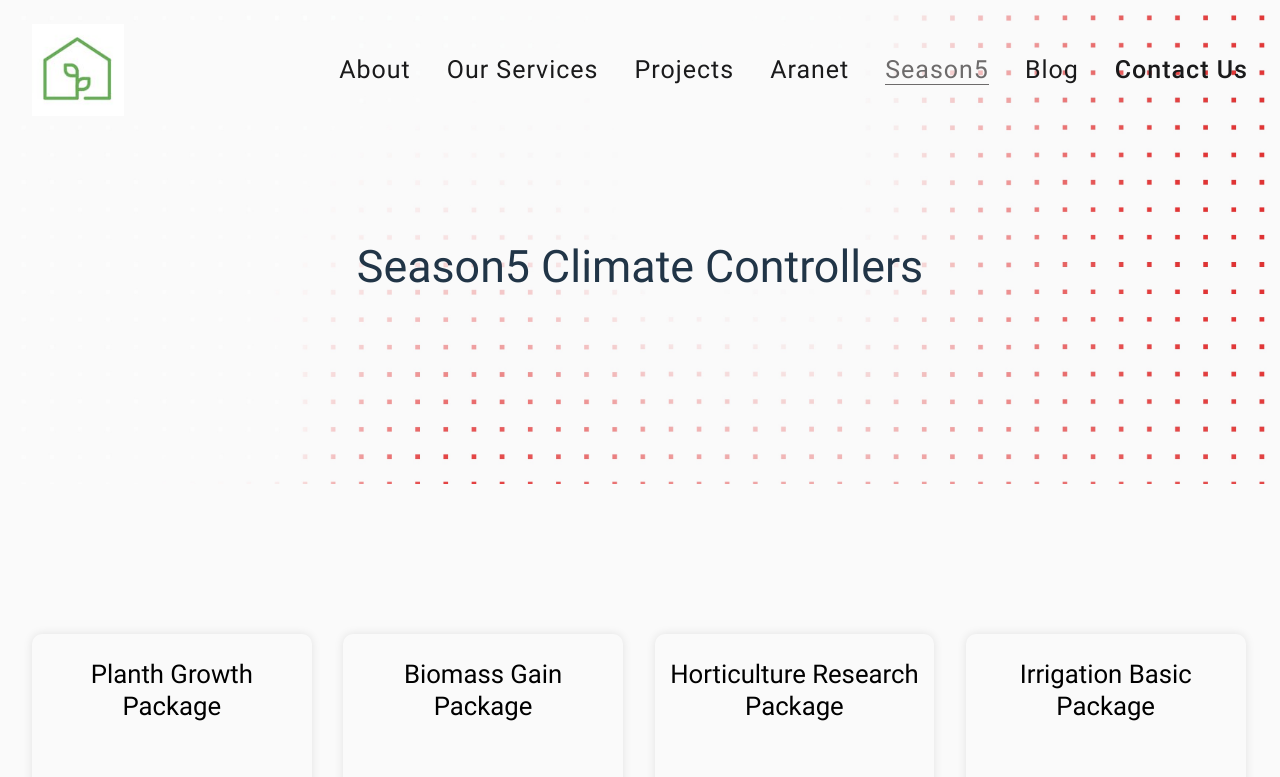
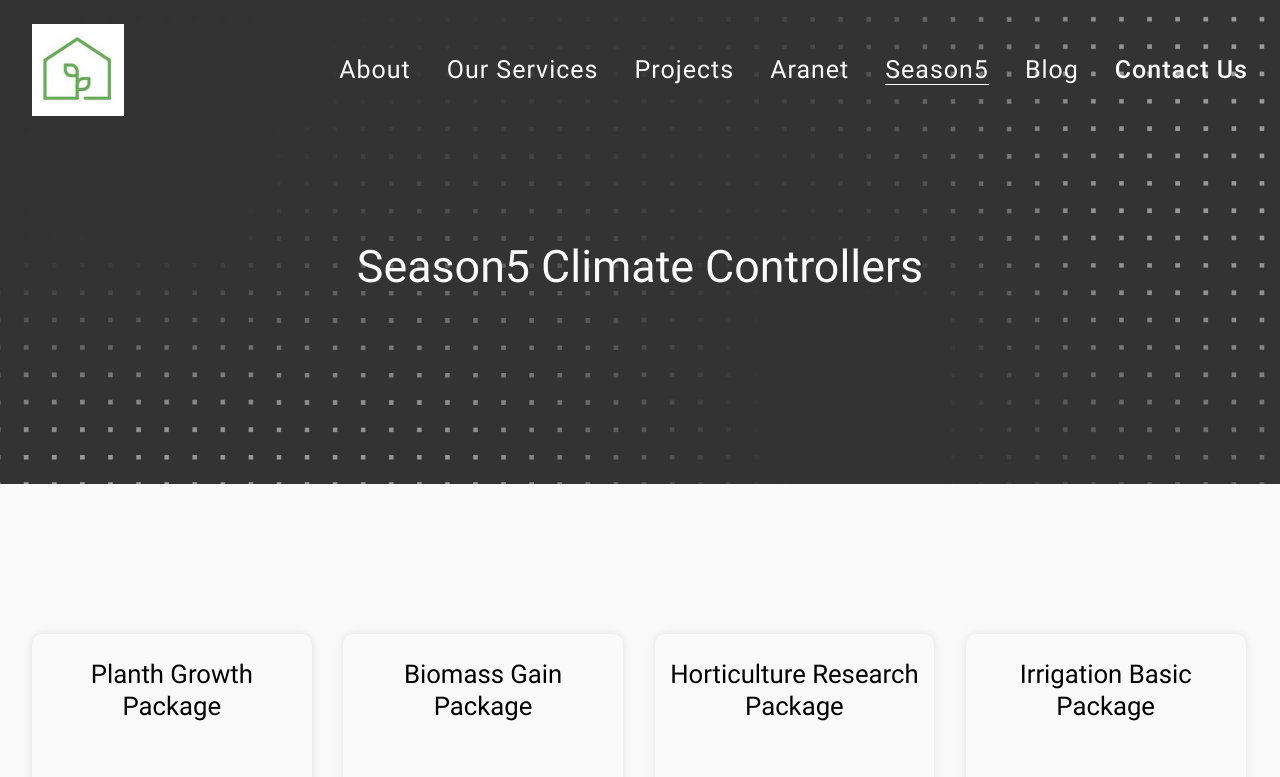
Before and after one commit to LevonSS/seasonFive, a React (Vite) app: page /season in a window 1280 px wide. Shown: the top 777 px of the page. Built offline with nearby package versions, Linux system fonts and the light colour scheme.

Commit message:
add menu color dynamically

```diff
--- a/src/App.css
+++ b/src/App.css
@@ -1,4 +1,4 @@
 #root {
   margin: 0 auto;
-  background-color: #fafafa;
+  background-color: var(--background-color-white);
 }
--- a/src/App.tsx
+++ b/src/App.tsx
@@ -28,7 +28,10 @@
             <Route
               path="season"
               element={
-                <Packages headline="Season5 Climate Controllers">
+                <Packages
+                  headline="Season5 Climate Controllers"
+                  type="seasonFive"
+                >
                   <PackagesAndKits />
                 </Packages>
               }
@@ -36,7 +39,7 @@
             <Route
               path="packages"
               element={
-                <Packages headline="Aranet Packages and Kits">
+                <Packages headline="Aranet Packages and Kits" type="aranet">
                   <PackagesAndKits />
                 </Packages>
               }
--- a/src/components/gallery/Gallery.module.scss
+++ b/src/components/gallery/Gallery.module.scss
@@ -6,7 +6,7 @@
   grid-template-columns: repeat(auto-fit, minmax(300px, 1fr));
 
   .gallery {
-    background-color: #fafafa;
+    background-color: var(--background-color-white);
     grid-column: full-start / full-end;
     display: grid;
     grid-template: repeat(7, 5vw) / repeat(8, 1fr);
--- a/src/components/header/headerMenu/HeaderMenu.module.scss
+++ b/src/components/header/headerMenu/HeaderMenu.module.scss
@@ -187,7 +187,13 @@
     max-width: 44rem;
   }
 
-  &__item {
+  &.white {
+    & .item {
+      color: var(--background-color-white);
+    }
+  }
+
+  & .item {
     cursor: pointer;
     position: relative;
     font-size: var(--middle-font-size);
@@ -218,7 +224,7 @@
       transition: all 0.2s;
     }
   }
-  &__item:hover {
+  & .item:hover {
     color: #6d6b6b;
 
     @include global.respond(tab) {
--- a/src/components/header/headerMenu/HeaderMenu.tsx
+++ b/src/components/header/headerMenu/HeaderMenu.tsx
@@ -1,4 +1,4 @@
-import { NavLink } from "react-router";
+import { NavLink, useLocation } from "react-router";
 import styles from "./HeaderMenu.module.scss";
 
 interface Props {
@@ -14,6 +14,9 @@
   onContactOpen,
   onShowMobileMenu,
 }: Props) => {
+  const { pathname } = useLocation();
+  console.log("params ", pathname);
+
   return (
     <>
       <nav
@@ -29,23 +32,27 @@
         >
           <span>&nbsp;</span>
         </div>
-        <ul className={styles.headermenu}>
+        <ul
+          className={`${styles.headermenu} ${
+            pathname === "/season" ? styles["white"] : ""
+          }`}
+        >
           <NavLink
-            className={styles.headermenu__item}
+            className={styles.item}
             to="/about"
             onClick={() => onShowMobileMenu(() => false)}
           >
             About
           </NavLink>
           <NavLink
-            className={styles.headermenu__item}
+            className={styles.item}
             to="/services"
             onClick={() => onShowMobileMenu(() => false)}
           >
             Our Services
           </NavLink>
           <NavLink
-            className={styles.headermenu__item}
+            className={styles.item}
             to="/projects"
             onClick={() => onShowMobileMenu(() => false)}
           >
@@ -53,7 +60,7 @@
           </NavLink>
           <NavLink
             title="Aranet Wireless Sensors"
-            className={styles.headermenu__item}
+            className={styles.item}
             to="/packages"
             onClick={() => onShowMobileMenu(() => false)}
           >
@@ -61,7 +68,7 @@
           </NavLink>
           <NavLink
             title="Season5 Climate Computer"
-            className={styles.headermenu__item}
+            className={styles.item}
             to="/season"
             onClick={() => onShowMobileMenu(() => false)}
           >
@@ -69,14 +76,14 @@
           </NavLink>
           <NavLink
             title="Season5 Climate Computer"
-            className={styles.headermenu__item}
+            className={styles.item}
             to="/blog"
             onClick={() => onShowMobileMenu(() => false)}
           >
             Blog
           </NavLink>
           <a
-            className={styles.headermenu__item}
+            className={styles.item}
             onClick={() => {
               onContactOpen();
             }}
--- a/src/components/section/Section.module.scss
+++ b/src/components/section/Section.module.scss
@@ -3,14 +3,7 @@
 .sectionBox {
   &__yellow {
     background-color: #69ac59;
-    // background-image: url('../../assets/greenhouse.jpg');
-    // background-size: cover;
-    // background-repeat: no-repeat;
     padding: 30vh 20vw 20vh;
-
-    // & h1 {
-    //   padding-bottom: 3rem;
-    // }
 
     @include global.respond(md) {
       padding: 28vh 10vw 20vh;
@@ -157,6 +150,15 @@
     padding: 30vh 20vw 20vh;
   }
 
+  &.seasonFive {
+    background-image: url(../../assets/images/SeasonFive.jpg);
+    background-size: cover;
+    padding: 30vh 20vw 20vh;
+    h1 {
+      color: var(--background-color-white);
+    }
+  }
+
   &__banner {
     padding: 18rem 0;
 
--- a/src/index.css
+++ b/src/index.css
@@ -30,10 +30,10 @@
   line-height: 1.5;
   font-weight: 400;
 
-  /* color-scheme: light dark;*/
-  /* color: rgba(255, 255, 255, 0.87); */
+  color-scheme: light dark;
   /* background-color: #242424; */
   --background-color: #1a1a1b;
+  --background-color-white: #fafafa;
   --color-grey: #6d6b6b;
 
   font-synthesis: none;
@@ -76,14 +76,14 @@
   margin: 0;
   min-width: 320px;
   min-height: 100vh;
-  /* background: #f1f2f2; */
-  background: #fafafa
+  background: #fafafa;
+  color: black;
 }
 
-@media (prefers-color-scheme: light) {
+@media (prefers-color-scheme: dark) {
   :root {
-    color: #213547;
-    background-color: #ffffff;
+    color: var(--background-color-white);
+    background-color: #213547;
   }
   a:hover {
     color: #747bff;
--- a/src/pages/Packages.tsx
+++ b/src/pages/Packages.tsx
@@ -4,12 +4,13 @@
 interface Props {
   children: ReactNode;
   headline?: string;
+  type: string;
 }
 
-const Packages = ({ children, headline }: Props) => {
+const Packages = ({ children, headline, type }: Props) => {
   return (
     <>
-      <Section type="aranet">
+      <Section type={type}>
         <h1>{headline}</h1>
       </Section>
       {children}
```
Also changed, not shown: src/assets/images/SeasonFive.jpg (added).
